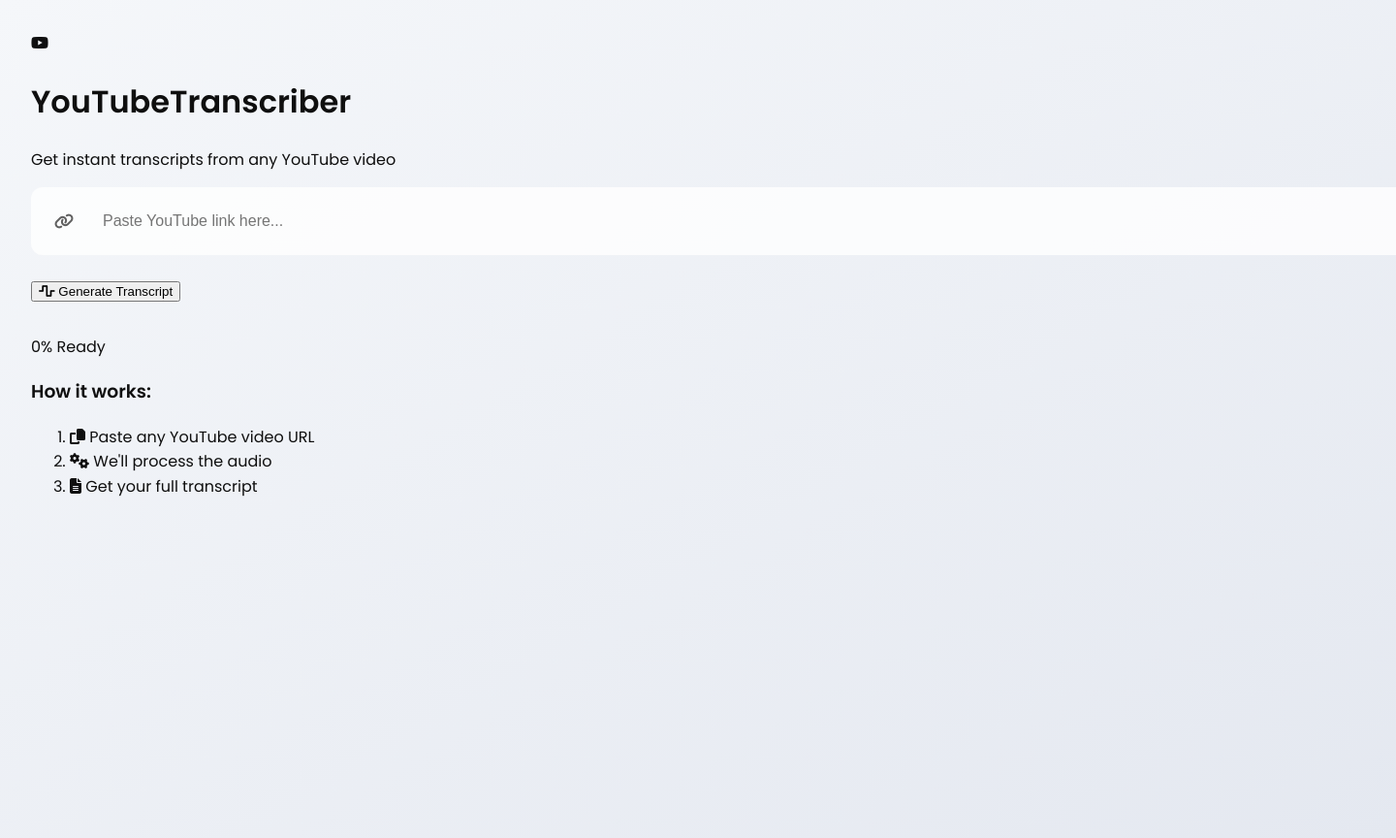
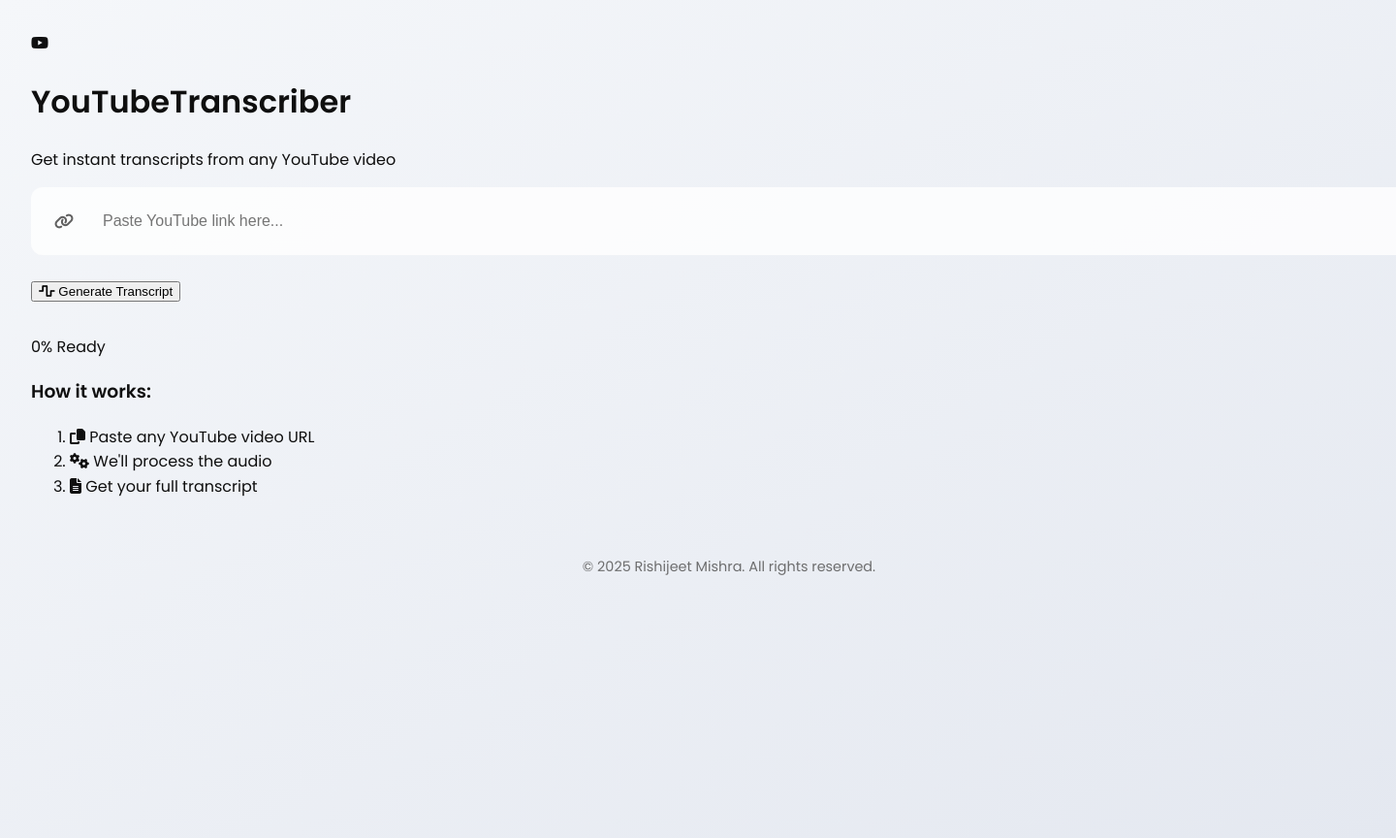
Before and after one commit to rishijeet/ytsynopsis, a FastAPI app: page / in a window 1440 px wide; the page is wider, and only the part inside the window is pictured. Shown: that part at 97% size. Run offline with FastAPI, Linux system fonts and the light colour scheme.

Commit message:
UI change and CSS fix

```diff
--- a/static/style.css
+++ b/static/style.css
@@ -32,6 +32,8 @@
   min-height: 100vh;
   line-height: 1.6;
   padding: var(--space-md);
+  min-width: 100vw;
+  overflow-x: hidden;
 }
 
 /* ======================== */
@@ -206,3 +208,21 @@
 .copy-btn:active {
   transform: scale(0.98);
 }
+
+/* ======================== */
+/* Enhanced Footer Styles */
+/* ======================== */
+.app-footer {
+    width: 100%;
+    text-align: center !important;
+    padding: 1.5rem 0;
+    margin: 2rem 0 0;
+}
+
+.app-footer p {
+    margin: 0 auto;
+    display: inline-block;
+    color: #606060;
+    font-size: 0.9rem;
+    opacity: 0.9;
+}
--- a/templates/index.html
+++ b/templates/index.html
@@ -55,6 +55,10 @@
         </main>
     </div>
 
+    <footer class="app-footer">
+        <p>&copy; 2025 Rishijeet Mishra. All rights reserved.</p>
+    </footer>
+
     <script src="/static/script.js"></script>
 </body>
 </html>
--- a/templates/result.html
+++ b/templates/result.html
@@ -55,6 +55,10 @@
         </main>
     </div>
 
+    <footer class="app-footer">
+        <p>&copy; 2025 Rishijeet Mishra. All rights reserved.</p>
+    </footer>
+
     <script>
     document.addEventListener('DOMContentLoaded', function() {
         const transcript = document.getElementById('transcriptText').innerText;
```
Also changed, not shown: README.md.
